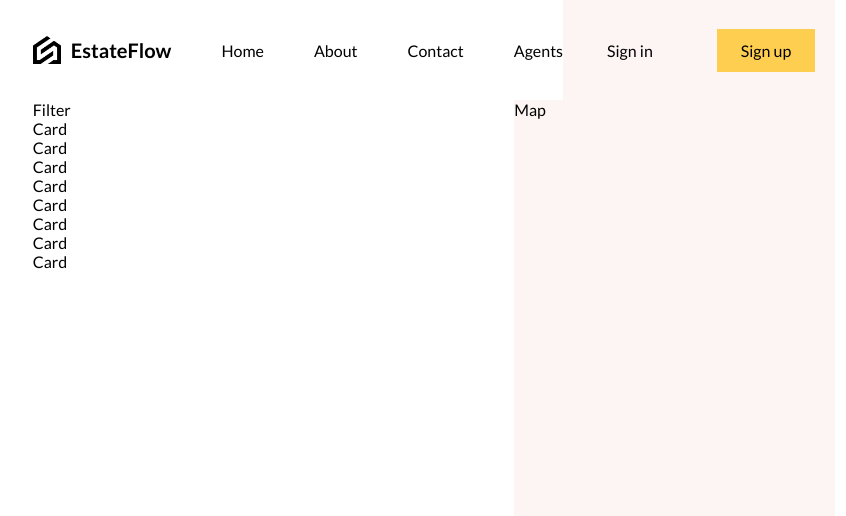
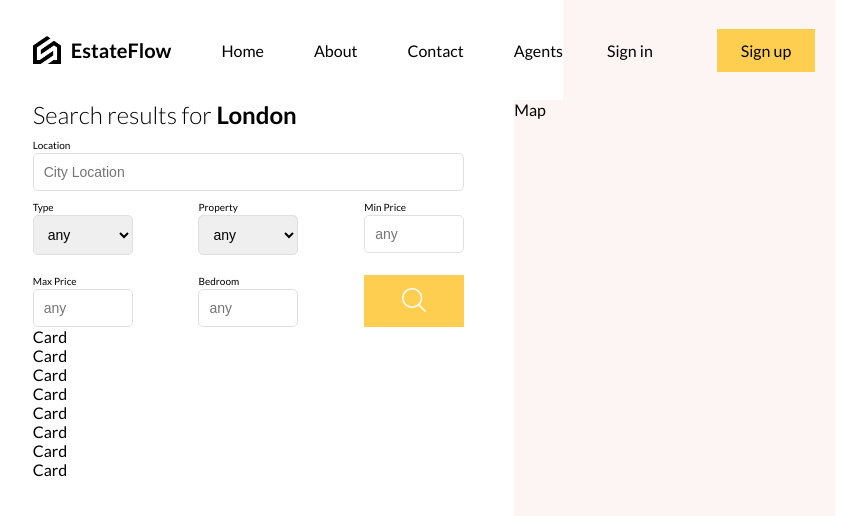
Before and after one commit to nemida/estateflow, a React (Vite) app: page /list in a window 1280 px wide. Shown: the top 516 px of the page, without its empty margins (206-1052 px from the left). Built offline with nearby package versions, Linux system fonts and the light colour scheme.

Commit message:
feat: added filter component

```diff
--- a/package.json
+++ b/package.json
@@ -18,11 +18,11 @@
   "devDependencies": {
     "@types/react": "^18.2.56",
     "@types/react-dom": "^18.2.19",
-    "@vitejs/plugin-react": "^4.2.1",
+    "@vitejs/plugin-react": "^6.0.1",
     "eslint": "^8.56.0",
     "eslint-plugin-react": "^7.33.2",
     "eslint-plugin-react-hooks": "^4.6.0",
     "eslint-plugin-react-refresh": "^0.4.5",
-    "vite": "^5.1.4"
+    "vite": "^8.0.4"
   }
 }
--- a/src/components/filter/Filter.jsx
+++ b/src/components/filter/Filter.jsx
@@ -1,7 +1,74 @@
 import "./filter.scss";
 
 function Filter() {
-    return <div className="filter">Filter</div>;
+    return (
+        <div className="filter">
+            <h1>
+                Search results for <b>London</b>
+            </h1>
+            <div className="top">
+                <div className="item">
+                    <label htmlFor="city">Location</label>
+                    <input
+                        type="text"
+                        id="city"
+                        name="city"
+                        placeholder="City Location"
+                    />
+                </div>
+            </div>
+            <div className="bottom">
+                <div className="item">
+                    <label htmlFor="type">Type</label>
+                    <select name="type" id="type">
+                        <option value="">any</option>
+                        <option value="buy">Buy</option>
+                        <option value="rent">Rent</option>
+                    </select>
+                </div>
+                <div className="item">
+                    <label htmlFor="property">Property</label>
+                    <select name="property" id="property">
+                        <option value="">any</option>
+                        <option value="apartment">Apartment</option>
+                        <option value="house">House</option>
+                        <option value="condo">Condo</option>
+                        <option value="land">Land</option>
+                    </select>
+                </div>
+                <div className="item">
+                    <label htmlFor="minPrice">Min Price</label>
+                    <input
+                        type="number"
+                        id="minPrice"
+                        name="minPrice"
+                        placeholder="any"
+                    />
+                </div>
+                <div className="item">
+                    <label htmlFor="maxPrice">Max Price</label>
+                    <input
+                        type="text"
+                        id="maxPrice"
+                        name="maxPrice"
+                        placeholder="any"
+                    />
+                </div>
+                <div className="item">
+                    <label htmlFor="bedroom">Bedroom</label>
+                    <input
+                        type="text"
+                        id="bedroom"
+                        name="bedroom"
+                        placeholder="any"
+                    />
+                </div>
+                <button>
+                    <img src="/search.png" alt="" />
+                </button>
+            </div>
+        </div>
+    );
 }
 
 export default Filter;
--- a/src/components/filter/filter.scss
+++ b/src/components/filter/filter.scss
@@ -1,3 +1,55 @@
 .filter {
+  display: flex;
+  flex-direction: column;
+  gap: 10px;
 
+  h1 {
+    font-weight: 300;
+    font-size: 24px;
+  }
+
+  .item {
+    display: flex;
+    flex-direction: column;
+    gap: 2px;
+
+    label {
+      font-size: 10px;
+    }
+
+    input,
+    select {
+      width: 100px;
+      padding: 10px;
+      border: 1px solid #e0e0e0;
+      border-radius: 5px;
+      font-size: 14px;
+    }
+  }
+
+  .top {
+    input {
+      width: 100%;
+    }
+  }
+
+  .bottom {
+    display: flex;
+    justify-content: space-between;
+    flex-wrap: wrap;
+    gap: 20px;
+
+    button {
+      width: 100px;
+      padding: 10px;
+      border: none;
+      cursor: pointer;
+      background-color: #fece51;
+
+      img {
+        width: 24px;
+        height: 24px;
+      }
+    }
+  }
 }
```
Also changed, not shown: 1 other file (tests, documents, lock files or other folders).
